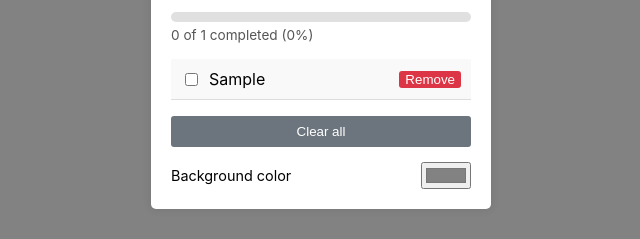
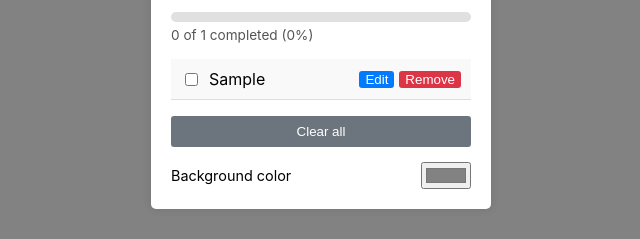
Before and after one commit to shngnskrn/todo-app-project, a website built with Vite: page index.html in a window 1280 px wide. Both pictures are taken after typing "Sample" into the empty fields and a click on the button "Add". Shown: the part 366-605 px from the top of the page, 319-959 px from the left. Built offline with nearby package versions, Linux system fonts and the light colour scheme.

Commit message:
feat: add edit button to todos

```diff
--- a/src/main.ts
+++ b/src/main.ts
@@ -59,10 +59,12 @@ const renderTodos = ():void => {
         li.innerHTML = `
             <input type="checkbox" ${checked}>
             <span>${todo.text}</span>
-            <button>Remove</button>
+            <button class="edit-btn">Edit</button>
+            <button class="remove-btn">Remove</button>
         `
         addRemoveButtonListener(li, todo.id);
         addToggleListener(li, todo.id);
+        addEditButtonListener(li, todo.id);
         todoList.appendChild(li);
     })
 }
@@ -84,7 +86,7 @@ todoForm.addEventListener('submit', (event: Event) => {
 })
 
 const addRemoveButtonListener = (li:HTMLLIElement, id:number):void => {
-    const removeButton = li.querySelector('button');
+    const removeButton = li.querySelector('.remove-btn');
     removeButton?.addEventListener('click', () => removeTodo(id))
 }
 
@@ -105,6 +107,24 @@ const toggleTodo = (id:number):void => {
         todo.completed = !todo.completed
     }
     renderTodos()
+}
+
+// Adds a click listener to the edit button
+const addEditButtonListener = (li:HTMLLIElement, id:number):void => {
+    const editButton = li.querySelector('.edit-btn');
+    editButton?.addEventListener('click', () => editTodo(id))
+}
+
+// Asks the user for new text and updates the todo
+const editTodo = (id:number):void => {
+    const todo = todos.find(todo => todo.id === id)
+    if (todo) {
+        const text = prompt('Edit todo', todo.text)
+        if (text && text.trim() !== '') {
+            todo.text = text.trim()
+            renderTodos()
+        }
+    }
 }
 
 // Updates the progress bar to show how many todos are completed
--- a/src/style.css
+++ b/src/style.css
@@ -143,3 +143,8 @@ h1 {
   margin-top: 15px;
   font-size: 0.9em;
 }
+
+.todo-item .edit-btn {
+  background: #007bff;
+  margin-right: 5px;
+}
```
